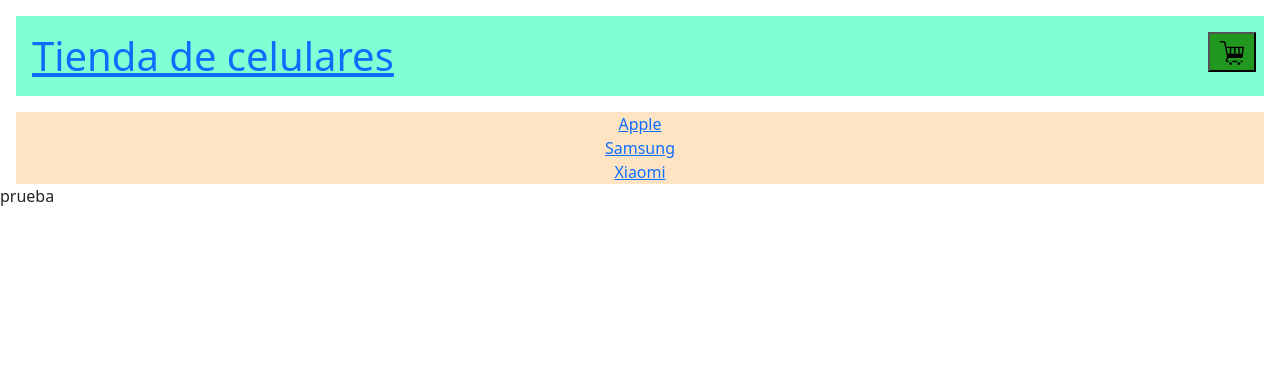
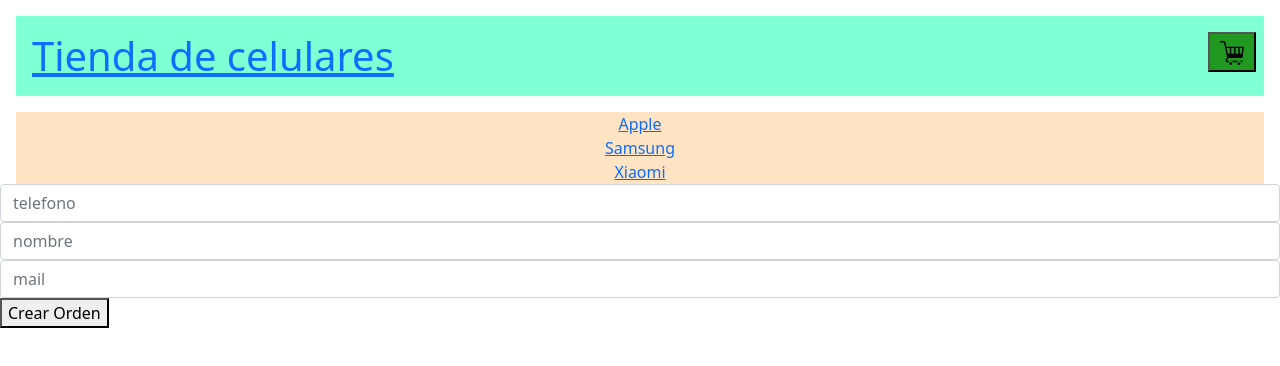
Before and after one commit to EAGOMEZDR/reactJs, a React (Create React App) app: page /checkout in a window 1280 px wide. Shown: the top 366 px of the page. Built offline with nearby package versions, Linux system fonts and the light colour scheme.

Commit message:
checkout

```diff
--- a/src/App.css
+++ b/src/App.css
@@ -44,3 +44,13 @@
   display:flex;
   flex-direction: row;
 }
+
+.contenedorCheckout{
+  display:flex;
+  justify-content: space-evenly;
+}
+
+.contenedorCheckout div{
+  margin:3vh;
+
+}
--- a/src/App.js
+++ b/src/App.js
@@ -24,7 +24,7 @@ function App() {
         <Route path="/categoria/:categoriaId" element={<ItemListContainer/>} />
         <Route  path="/detalle/:id" element={<ItemDetailContainer/>} />
         <Route  path='/cart' element={ <Cart />} />
-        <Route path='/Checkout' element ={<Checkout/>} />
+        <Route path='/checkout' element ={<Checkout/>} />
         {/* <Route  path='/cart' element={ <ItemCount stock={15} initial={1} onAdd={"0"} />} /> */}
         {/* <Route  path='*' element={<Navigate to="/" />} /> */}
       </Routes>
--- a/src/components/Cart/Cart.js
+++ b/src/components/Cart/Cart.js
@@ -1,8 +1,6 @@
 import { Link } from "react-router-dom";
 import { useCartContext } from "../../context/cartContext";
-import { addDoc, collection, getFirestore} from 'firebase/firestore'
-import { useState } from "react";
-import { Checkout } from "../Checkout/Checkout";
+
 
 
 
@@ -33,29 +31,29 @@ const Cart =() =>{
 
 
 
-    const crearOrden =(e)=>{
-        // e.preventDefault()
-        let orden ={}
+    // const crearOrden =(e)=>{
+    //     // e.preventDefault()
+    //     let orden ={}
 
 
-        orden.buyer = {name:'asd', email:'a@gmail.com', phone:'12341234'}
-        orden.total = precioTotal(cartList)
+    //     orden.buyer = {name:'asd', email:'a@gmail.com', phone:'12341234'}
+    //     orden.total = precioTotal()
 
-        orden.items = cartList.map( cartItem =>{
-            const id = cartItem.id
-            const nombre = cartItem.nombre
-            const precio = cartItem.precio * cartItem.cant
+    //     orden.items = cartList.map( cartItem =>{
+    //         const id = cartItem.id
+    //         const nombre = cartItem.nombre
+    //         const precio = cartItem.precio * cartItem.cant
 
 
-        return {id,nombre,precio}
-        })
+    //     return {id,nombre,precio}
+    //     })
 
-       const db = getFirestore()
-       const orderCollection = collection(db,'orders')
-       addDoc (orderCollection,orden)
-       .then(resp => console.log(resp))
+    //    const db = getFirestore()
+    //    const orderCollection = collection(db,'orders')
+    //    addDoc (orderCollection,orden)
+    //    .then(resp => console.log(resp))
 
-    }
+    // }
 
 
     // console.log(cartList.length)
@@ -98,9 +96,10 @@ const Cart =() =>{
             <>
             <CartArray />
             <div> Tienes actualmente {numeroDeArticulos(cartList)} articulos en tu carro.</div>
-            <div> El costo total de los productos seleccionados asciende a la suma de USD$ {precioTotal(cartList)}</div>
+            <div> El costo total de los productos seleccionados asciende a la suma de USD$ {precioTotal()}</div>
             <button onClick={vaciarCarrito} >Vaciar Carrito</button>
-            <button onClick={()=> {crearOrden(cartList)}}>Continuar con la Compra</button>
+            <Link to='/checkout'><button>To Checkout</button></Link>
+            {/* <button onClick={()=> {crearOrden(cartList)}}>Continuar con la Compra</button> */}
             {/* <button onClick={()=>precioTotal(cartList)}>BOTON DE PRUEBA DE FUNCION</button>    */}
             </>
         )
@@ -109,13 +108,13 @@ const Cart =() =>{
 
     return (
         <>
-        <div>
+
         { cartList.length ===0 ?
         <Conditionalreturn1 />
         :
         <Conditionalreturn2 />
         }
-        </div>
+
         </>
     )
 }
--- a/src/components/Checkout/Checkout.js
+++ b/src/components/Checkout/Checkout.js
@@ -1,16 +1,73 @@
+import { addDoc, collection, getFirestore } from "firebase/firestore"
+import { useState } from "react"
+import { Link } from "react-router-dom"
+import { useCartContext } from "../../context/cartContext"
 
 
 
-export const Checkout =(props)=>{
+export const Checkout=()=>{
+
+    const { cartList, vaciarCarrito, removeItem, precioTotal} = useCartContext()
+    const[phone, setPhone] = useState()
+    const[email, setMail] = useState()
+    const[names, setName] = useState()
+    const checker = true
+
+    const crearOrden =(e)=>{
+        // e.preventDefault()
+        let orden ={}
+
+
+        orden.buyer = {name: names, email: email, phone:phone}
+        orden.total = precioTotal()
+
+        orden.items = cartList.map( cartItem =>{
+            const id = cartItem.id
+            const nombre = cartItem.nombre
+            const cantidad=cartItem.cant
+            const precio = cartItem.precio * cartItem.cant
+
+
+        return {id,nombre,cantidad,precio}
+        })
+
+        const db = getFirestore()
+        const orderCollection = collection(db,'orders')
+        addDoc (orderCollection,orden)
+        .then(resp => console.log(resp.data()))
+
+
+    }
+
+
+    const Input =()=>{
+        return(
+            <>
+            <input type="text" className="form-control" value={phone} onChange={(e)=>setPhone(e.target.value)} placeholder="telefono" maxlength="10"/>
+            <input type="text" className="form-control" value={names} onChange={(e)=>setName(e.target.value)} placeholder="nombre" maxlength="10"/>
+            <input type="text" className="form-control" value={email} onChange={(e)=>setMail(e.target.value)} placeholder="mail" maxlength="10"/>
+            <button onClick={()=>{crearOrden()}}>Crear Orden</button>
+            </>
+        )
+    }
+
+    const NoInput =()=>{
+        <div>prueba</div>
+    }
 
 
 
-    return (
+    return(
         <>
-        {console.log(props)}
-        <div>
-        prueba
-        </div>
+
+        {checker?
+        <Input/>
+        :
+        <NoInput/>
+        }
+
+
+
         </>
     )
 }
--- a/src/context/cartContext.js
+++ b/src/context/cartContext.js
@@ -29,7 +29,7 @@ export const CartContextProvider = ({children}) => {
 
     }
 
-    const precioTotal =({precio,cant})=>{
+    const precioTotal =()=>{
         const calcularPrecio1 = cartList.map(item => (item.precio*item.cant))
         const calcularPrecio2 = calcularPrecio1.reduce((valorA, valorN) => valorA + valorN)
         return calcularPrecio2
```
Also changed, not shown: src/components/ItemDetailContainer/ItemDetailContainer.js (+0 -9 lines).
